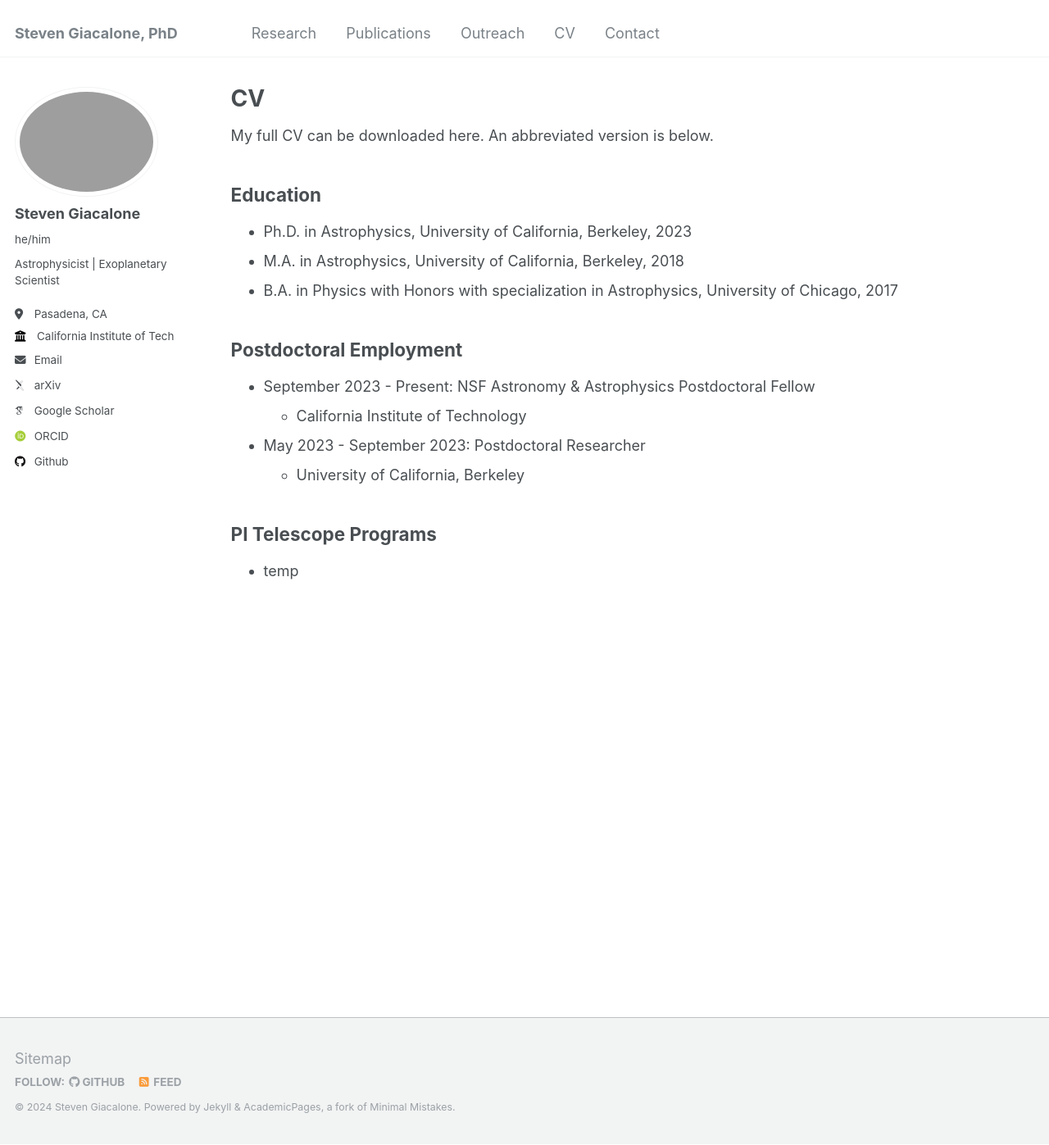
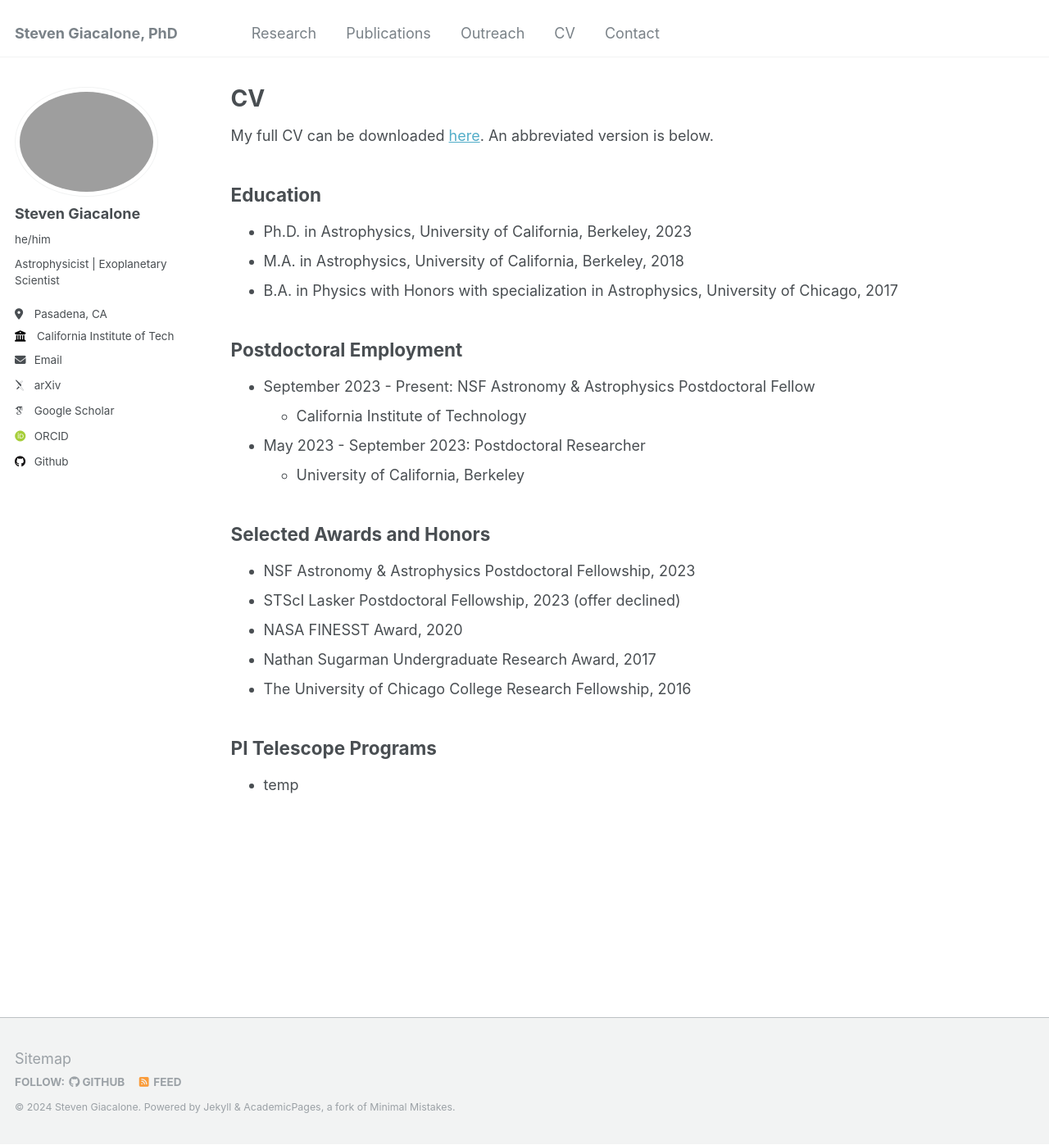
Before and after one commit to stevengiacalone/stevengiacalone.github.io, a Jekyll site: the page built from _pages/cv.md, in a window 1280 px wide and 1397 px high. Shown: the whole window at 82% size. Built offline with Jekyll 4.4.1, drawn with Linux system fonts in a browser that asks for light colours; some web fonts are replaced.

Commit message:
Update cv.md

```diff
--- a/_pages/cv.md
+++ b/_pages/cv.md
@@ -9,7 +9,7 @@ redirect_from:
 
 {% include base_path %}
 
-My full CV can be downloaded here. An abbreviated version is below.
+My full CV can be downloaded [here](https://stevengiacalone.github.io/files/CV_StevenGiacalone.pdf). An abbreviated version is below.
 
 Education
 --------
@@ -25,6 +25,14 @@ Postdoctoral Employment
 * May 2023 - September 2023: Postdoctoral Researcher
   * University of California, Berkeley
 
+Selected Awards and Honors
+--------
+* NSF Astronomy & Astrophysics Postdoctoral Fellowship, 2023
+* STScI Lasker Postdoctoral Fellowship, 2023 (offer declined)
+* NASA FINESST Award, 2020
+* Nathan Sugarman Undergraduate Research Award, 2017
+* The University of Chicago College Research Fellowship, 2016
+
 PI Telescope Programs
 --------
 * temp
```
